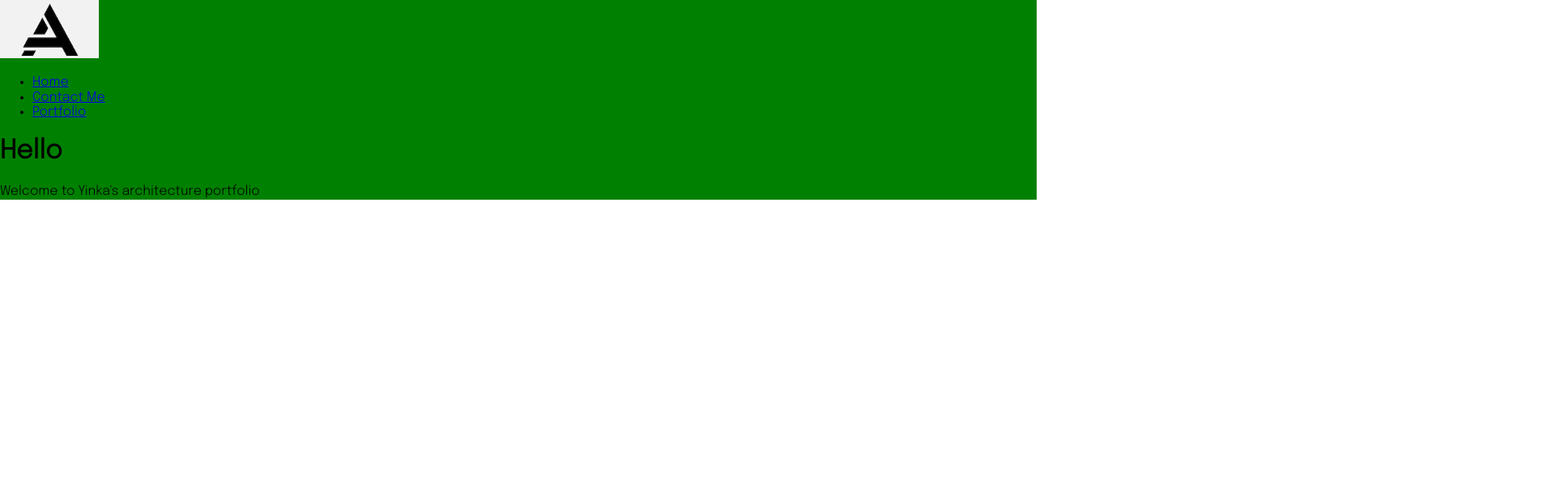
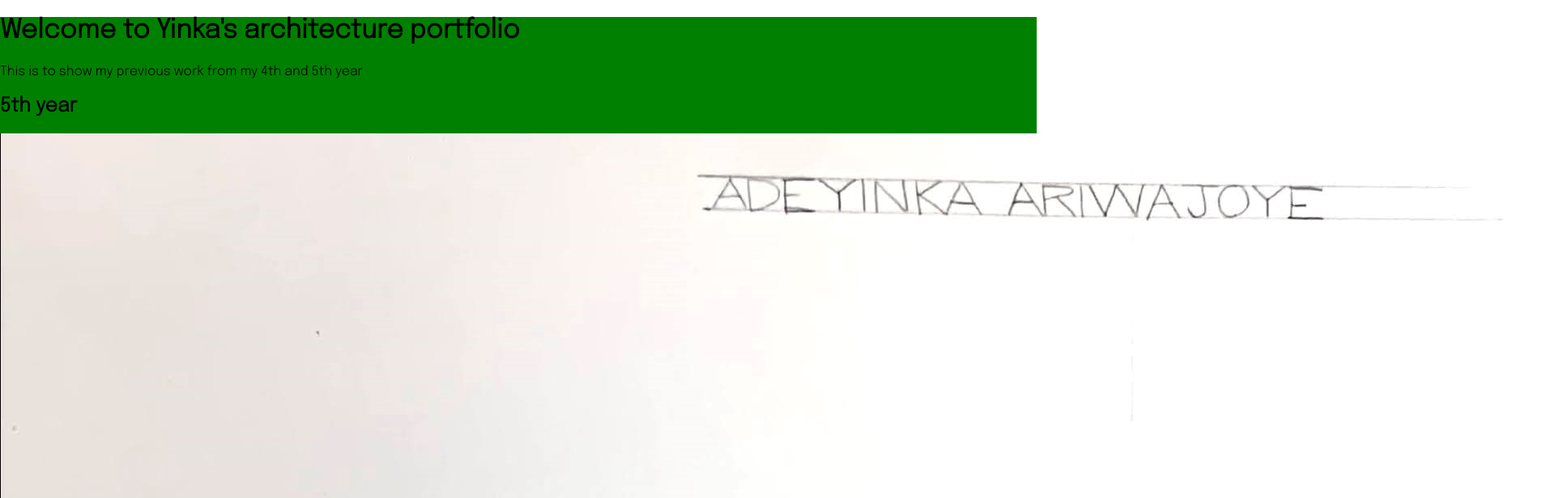
Before and after one commit to YinkaAri14/project1, a plain HTML site: page index.html in a window 1280 px wide. Shown: the top 616 px of the page at 81% size, 1920 px wide, since content can reach past the window. Drawn offline with Linux system fonts and the light colour scheme; files that its build step writes are made by us from their sources.

Commit message:
Portfolio image

```diff
--- a/index.html
+++ b/index.html
@@ -27,25 +27,13 @@
 </head>
 
 <body>
-  <div class="main">
-  <nav>
-    <div class="logo">
-      <img src="img/A logo.jpg">
-    </div>
-    <div class="nav-links">
-      <ul>
-        <li><a href="#">Home</a></li>
-        <li><a href="#">Contact Me</a></li>
-        <li><a href="#">Portfolio</a></li>
-      </ul>
-    </div>
-  </nav>
-
-  <div class="">
-    <div><clas</div>
-  </nav>
-   <h1>Hello</h1>
-  <p>Welcome to Yinka's architecture portfolio</p>
+<div class="main">
+  <h1>Welcome to Yinka's architecture portfolio</h1>
+  <p>This is to show my previous work from my 4th and 5th year</p>
+  <h2>5th year</h2>
+  <img src="img/axon section.jpg" alt="">
+  <h2>4th year</h2>
+  <img src="img/log perspective.jpg" alt="">
   <script src="js/main.js"></script>
 </body>
 
```
Also changed, not shown: img/axon section.jpg (added), 1 other file.
